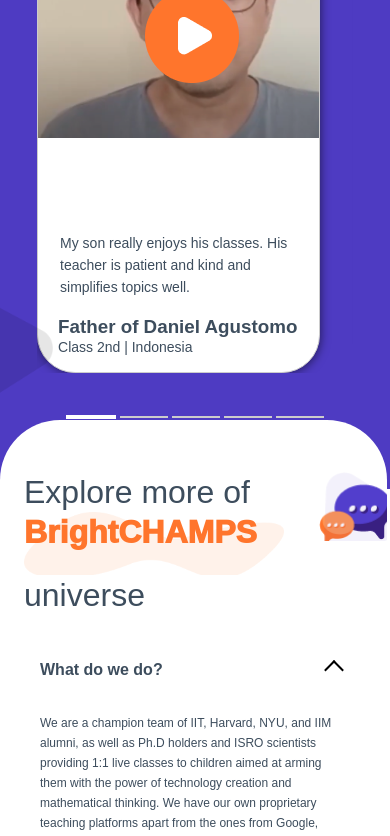
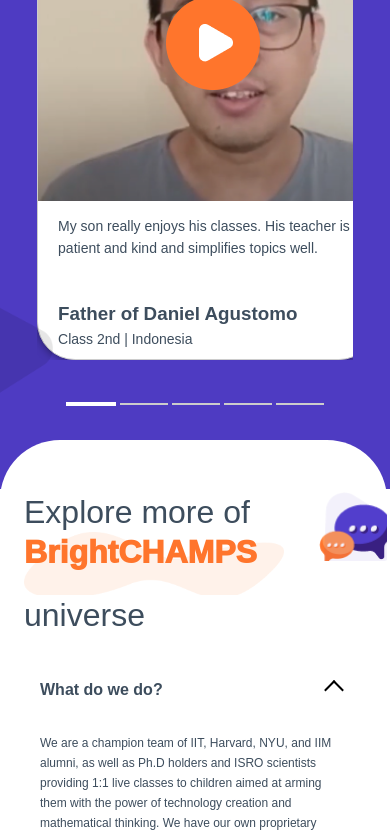
Before and after one commit to XDXD1100189XD/brightChamps, a React (Create React App) app: page / in a window 390 px wide. Shown: the part 1871-2707 px from the top of the page. Built offline with nearby package versions, Linux system fonts and the light colour scheme.

Commit message:
newchanges

```diff
--- a/src/components/carousel/Carousel.scss
+++ b/src/components/carousel/Carousel.scss
@@ -212,7 +212,7 @@
   }
 
   #image {
-    width:37vw
+    width:337.81px
   }
 
   .content {
@@ -252,33 +252,30 @@
 
 @media screen and (max-width: 650px) {
   .card {
-    width: 72vw;
-    height: 490px;
+    width: 337.81px;
+    height: 465px;
   }
+
   #image {
-    width: 100%;
-    height: 301px;
+    width:337.81px
   }
   .content {
     position: relative;
   }
   h3 {
-    width: 63vw;
+    width: 319.55px;
     position: absolute;
-    left: 2px;
-    top: -50px;
+    left: 0px;
+    top: -80px;
     text-align: start;
 
   }
-  .map button {
-    width: 3em;
-  }
+
   h2 {
     position: absolute;
-
-    top: 35px;
-    left: 0;
-    width: 63vw;
+    top: 10px;
+    left: 0px;
+    width: 100%;
     font-size: 18.79px;
     text-align: start;
     margin-block-start: 0em;
@@ -287,12 +284,16 @@
 
   h4 {
     position: absolute;
-    top: 60px;
+    top: 40px;
     left: 0px;
-    width: 63vw;
+    width: 100%;
     text-align: start;
     margin-block-start: 0em;
     margin-block-end: 0em;
   }
+  .map button {
+    width: 3em;
+  }
+
 
 }
--- a/src/components/carousel/carousel.jsx
+++ b/src/components/carousel/carousel.jsx
@@ -14,7 +14,7 @@
             image: "Mask Group (3).png",
             heading: "Custom Website",
             description: "BrightCHAMPS' global competitions improved my son's coding skills and communication abilities.",
-            name: "Father of Muhtasim Noor Al ..",
+            name: "Father of Muhtasim Noor",
             class: "Class 3rd | Bangladesh"
         },
         {
--- a/src/components/faq/faq.css
+++ b/src/components/faq/faq.css
@@ -166,7 +166,7 @@
   @media screen and (max-width: 650px) {
     /* Adjust styles for smaller mobile devices */
     .outer{
-      top:2270px;
+      top:2290px;
     }
     .faq-container {
 
--- a/src/components/footer/footer.css
+++ b/src/components/footer/footer.css
@@ -377,7 +377,7 @@
 
     height: 100px; /* Adjust the height as needed */
     top: 1150px;
-    right: 80px;
+    right: 5px;
 
     align-items: center;
     justify-content: flex-start;
```
